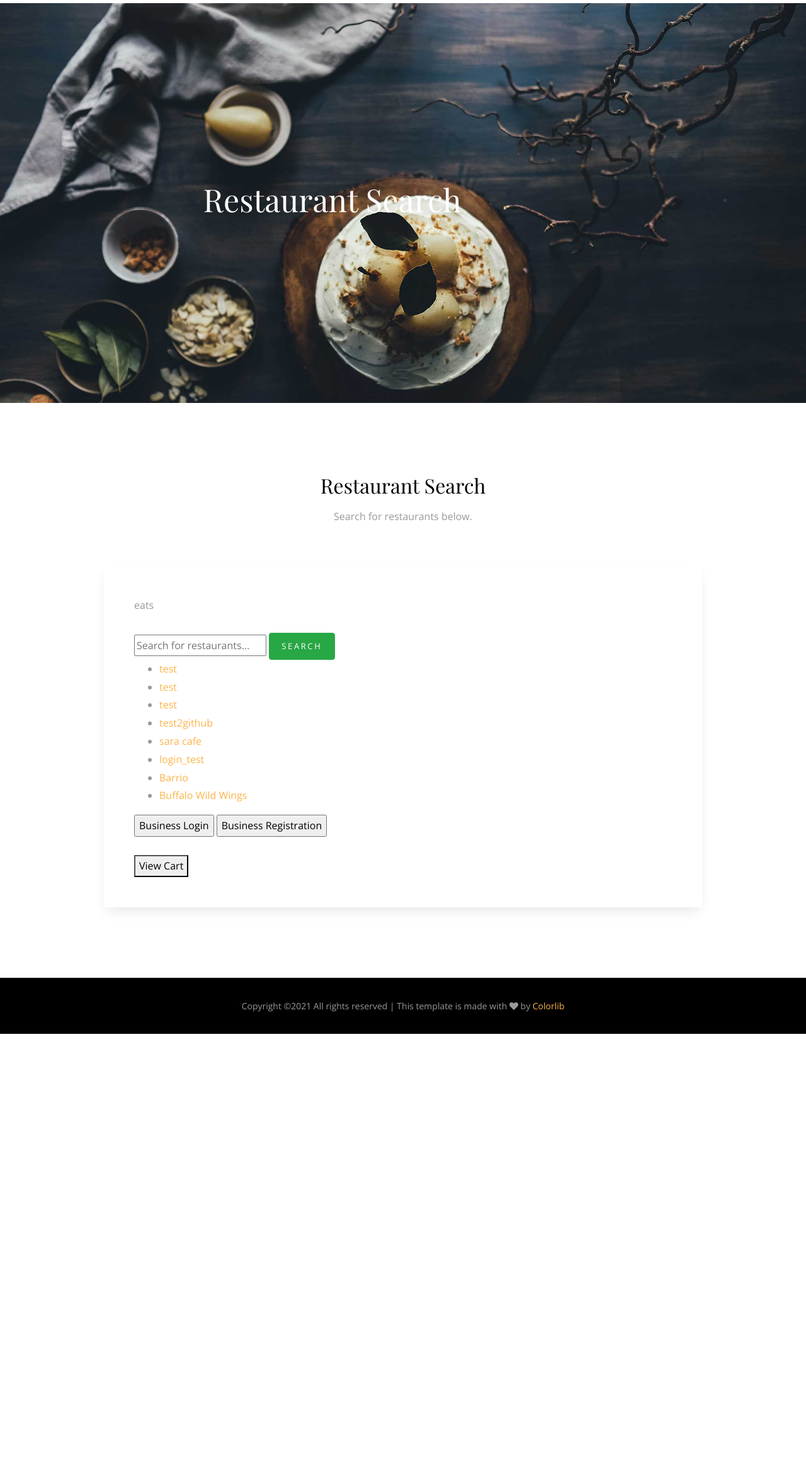
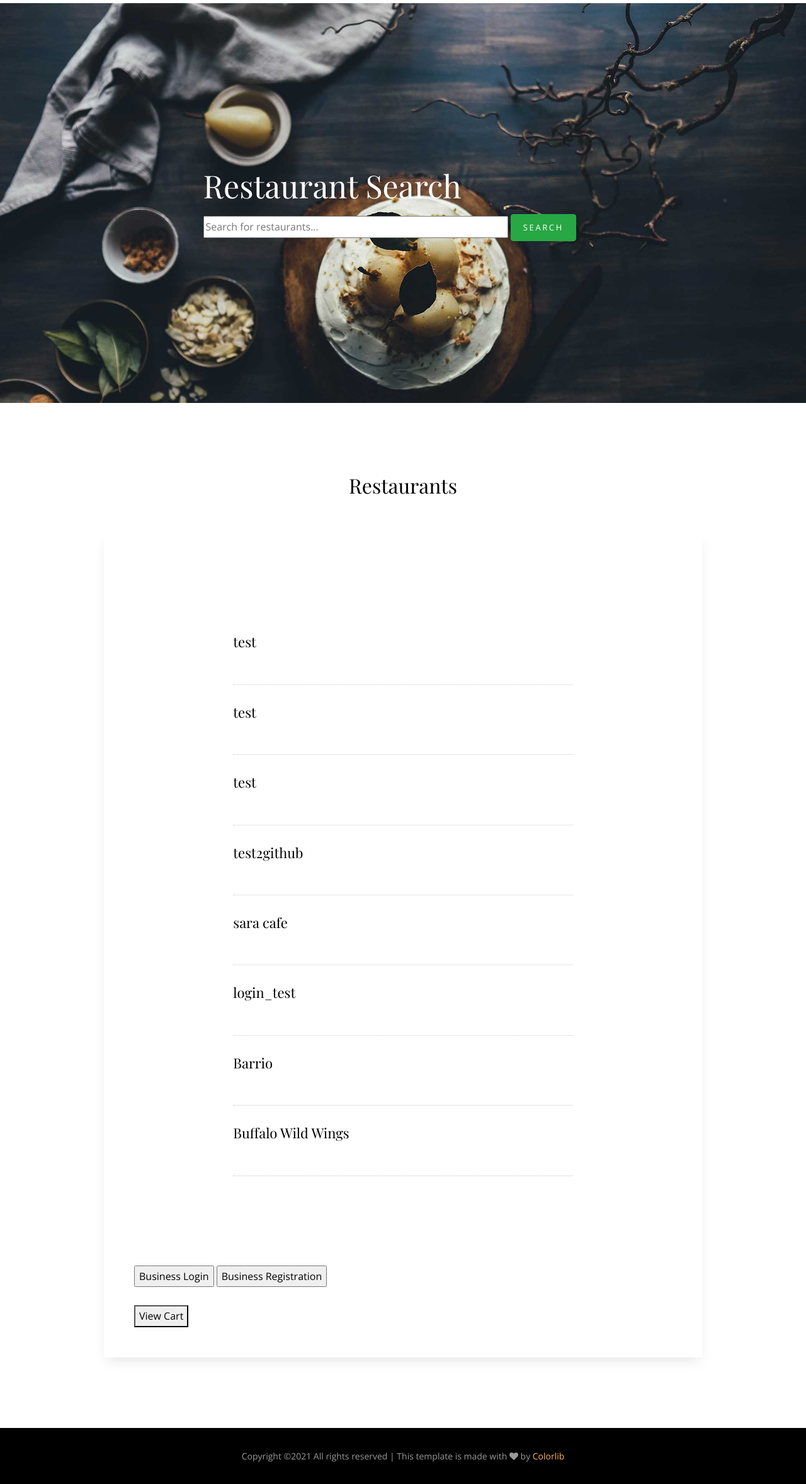
Before and after one commit to srh95/CSDS-393-Project-, a Django app: page /search/ in a window 1280 px wide. Shown: the whole page at 63% size. Before the commit the page ends 1642 px from the top, so only its background shows below. Run offline with Django 3.2, Linux system fonts and the light colour scheme; data comes from the database, SQL or seed files in the repository; some libraries are stand-ins or nearby versions; some web fonts are replaced.

Commit message:
edited restaurant list and search bar

```diff
--- a/Project/website/templates/website/edit_menu.html
+++ b/Project/website/templates/website/edit_menu.html
@@ -46,14 +46,14 @@
     {% endblock %}
 
 </form>
-<br>
+<br> <br> <br>
 
 <h3>Update Menu Items</h3>
 
     {% if menu_list %}
         <ul>
         {% for menu_item in menu_list %}
-            <button onclick="location.href='/website/restaurant/edit_menu_item/{{ menu_item.id }}';">{{ menu_item.menu_item_name}}</button>
+          <li><a href="/website/restaurant/menu_list/{{ menu_item.id }}/">{{ menu_item.menu_item_name}}</a></li>
         {% endfor %}
         </ul>
     {% else %}
--- a/Project/website/templates/website/restaurants.html
+++ b/Project/website/templates/website/restaurants.html
@@ -14,6 +14,18 @@
               <div class="row align-items-center justify-content-center">
                 <div class="col-md-7" data-aos="fade-up">
                   <h2 class="heading">Restaurant Search</h2>
+                  <form method="post">
+                    {% csrf_token %}
+
+                    {% block content %}
+                    <form method="POST" class="form-group">
+                    <!-- <label for="restaurantsearch">Restaurant Name: </label> -->
+                    <input id="restaurantsearch" type="text" size="50" placeholder="Search for restaurants..."name="restaurantsearch" maxlength="100" required >
+
+                    <button type="submit" class="btn btn-success">Search</button>
+                    </form>
+                    {% endblock %}
+                </form>
                 </div>
               </div>
             </div>
@@ -24,42 +36,35 @@
           <div class="container">
             <div class="row justify-content-center mb-5">
               <div class="col-md-8  text-center">
-                <h2 class="mb-3">Restaurant Search</h2>
-                <p class="lead">Search for restaurants below.</p>
+                <h2>Restaurants</h2>
               </div>
             </div>
             <div class="row justify-content-center">
               <div class="col-md-10 p-5 form-wrap">
 
 
+<div class="section">
+  <div class="container">
+    <div class="row justify-content-center">
+      <div class="col-md-8" data-aos="fade-up">
+        {% if restaurant_list %}
+        {% for restaurant in restaurant_list %}
+            <div class="d-block d-md-flex menu-food-item">
+              <div class="text order-1 mb-3">
+                <h3><a href="/website/restaurant/user/{{ restaurant.id }}/">{{ restaurant.restaurant_name }}</a></h3>
+              </div>
+            </div> <!-- .menu-food-item -->
+          {% endfor %}
+        {% else %}
+          <p>No restaurants items are available.</p>
+      {% endif %}
 
 
+      </div>
+    </div>
+  </div>
+</div> <!-- .section -->
 
-<b>{% block title %}eats{% endblock %}<br><br></b>
-
-
-<form method="post">
-    {% csrf_token %}
-
-    {% block content %}
-    <form method="POST" class="form-group">
-    <!-- <label for="restaurantsearch">Restaurant Name: </label> -->
-    <input id="restaurantsearch" type="text" placeholder="Search for restaurants..."name="restaurantsearch" maxlength="100" required >
-
-    <button type="submit" class="btn btn-success">Search</button>
-    </form>
-    {% endblock %}
-</form>
-
-{% if restaurant_list %}
-    <ul>
-    {% for restaurant in restaurant_list %}
-        <li><a href="/website/restaurant/user/{{ restaurant.id }}/">{{ restaurant.restaurant_name }}</a></li>
-    {% endfor %}
-    </ul>
-{% else %}
-    <p>No restaurants are available.</p>
-{% endif %}
 
 
 <form id="poo">
```
Also changed, not shown: Project/website/templates/website/restaurant-business-side.html (+25 -10 lines), Project/website/templates/website/restaurant-user-side.html (+0 -32 lines).
